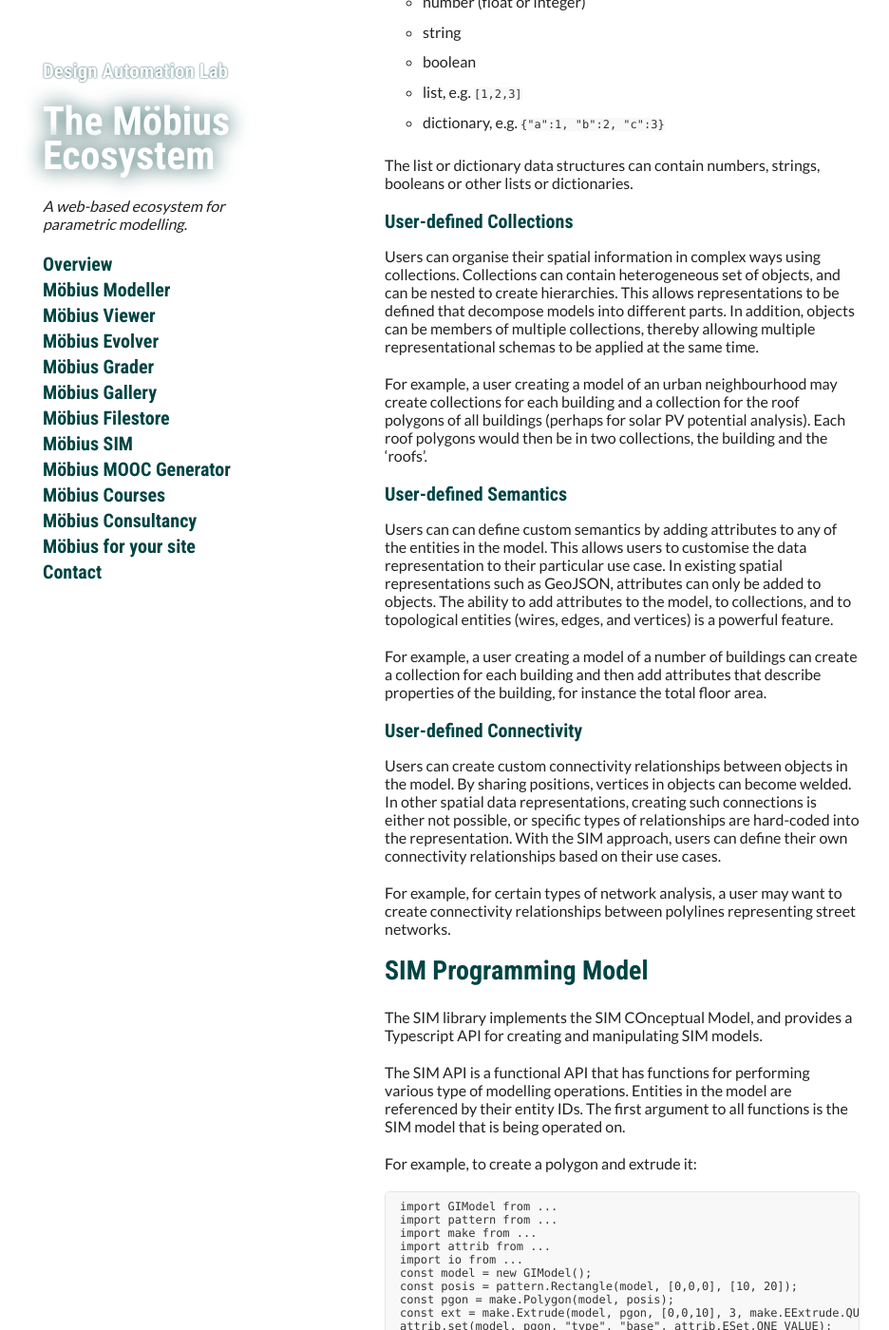
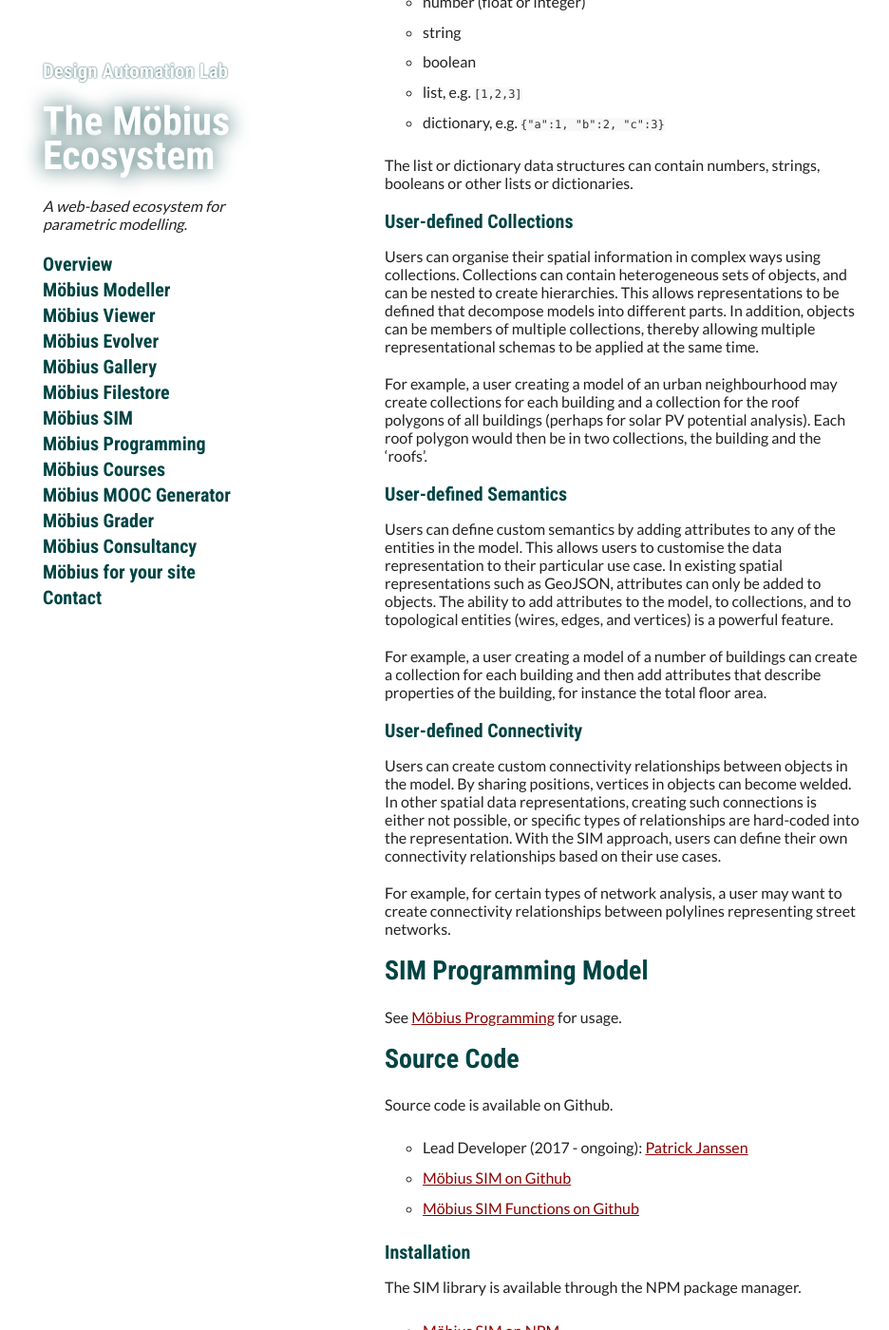
Before and after one commit to design-automation/mobius-website, a Jekyll site: the page built from pages/mobius_sim.md, in a window 1280 px wide and 1400 px high, scrolled down 2768 px. Shown: the whole window at 95% size, without its empty margins (165-1101 px from the left). Built offline with Jekyll 4.4.1, drawn with Linux system fonts in a browser that asks for light colours; our own code applies the rules of GitHub Pages for plain Markdown files; a script that is not in the unit is left out; some of the changed text lies outside the part shown.

Commit message:
Updates to programming/sim/viewer

````diff
--- a/_layouts/default.html
+++ b/_layouts/default.html
@@ -29,12 +29,13 @@
           <h1 class="nav"><a href="/pages/mobius_modeller.html">Möbius Modeller</a></h1>
           <h1 class="nav"><a href="/pages/mobius_viewer.html">Möbius Viewer</a></h1>
           <h1 class="nav"><a href="/pages/mobius_evolver.html">Möbius Evolver</a></h1>
-          <h1 class="nav"><a href="/pages/mobius_grader.html">Möbius Grader</a></h1>
           <h1 class="nav"><a href="/pages/mobius_gallery.html">Möbius Gallery</a></h1>
           <h1 class="nav"><a href="/pages/mobius_filestore.html">Möbius Filestore</a></h1>
           <h1 class="nav"><a href="/pages/mobius_sim.html">Möbius SIM</a></h1>
+          <h1 class="nav"><a href="/pages/mobius_programming.html">Möbius Programming</a></h1>
+          <h1 class="nav"><a href="/pages/mobius_courses.html">Möbius Courses</a></h1>
           <h1 class="nav"><a href="/pages/mobius_mooc_generator.html">Möbius MOOC Generator</a></h1>
-          <h1 class="nav"><a href="/pages/mobius_courses.html">Möbius Courses</a></h1>
+          <h1 class="nav"><a href="/pages/mobius_grader.html">Möbius Grader</a></h1>
           <h1 class="nav"><a href="/pages/mobius_consultancy.html">Möbius Consultancy</a></h1>
           <h1 class="nav"><a href="/pages/mobius_for_your_site.html">Möbius for your site</a></h1>
           <h1 class="nav"><a href="/pages/contact.html">Contact</a></h1>
--- a/pages/mobius_sim.md
+++ b/pages/mobius_sim.md
@@ -92,18 +92,18 @@
 ## User-defined Collections
 
 Users can organise their spatial information in complex ways using collections. Collections can
-contain heterogeneous set of objects, and can be nested to create hierarchies. This allows
+contain heterogeneous sets of objects, and can be nested to create hierarchies. This allows
 representations to be defined that decompose models into different parts. In addition, objects can
 be members of multiple collections, thereby allowing multiple representational schemas to be
 applied at the same time.
 
 For example, a user creating a model of an urban neighbourhood may create collections for each
 building and a collection for the roof polygons of all buildings (perhaps for solar PV potential
-analysis). Each roof polygons would then be in two collections, the building and the 'roofs'.
+analysis). Each roof polygon would then be in two collections, the building and the 'roofs'.
 
 ## User-defined Semantics
 
-Users can can define custom semantics by adding attributes to any of the entities in the model. This
+Users can define custom semantics by adding attributes to any of the entities in the model. This
 allows users to customise the data representation to their particular use case. In existing spatial
 representations such as GeoJSON, attributes can only be added to objects. The ability to add
 attributes to the model, to collections, and to topological entities (wires, edges, and vertices) is
@@ -126,28 +126,7 @@
 
 # SIM Programming Model
 
-The SIM library implements the SIM COnceptual Model, and provides a Typescript API for creating and
-manipulating SIM models.
-
-The SIM API is a functional API that has functions for performing various type of modelling
-operations. Entities in the model are referenced by their entity IDs. The first argument to all
-functions is the SIM model that is being operated on.
-
-For example, to create a polygon and extrude it:
-
-```
-import GIModel from ...
-import pattern from ...
-import make from ...
-import attrib from ...
-import io from ...
-const model = new GIModel();
-const posis = pattern.Rectangle(model, [0,0,0], [10, 20]);
-const pgon = make.Polygon(model, posis);
-const ext = make.Extrude(model, pgon, [0,0,10], 3, make.EExtrude.QUADS);
-attrib.set(model, pgon, "type", "base", attrib.ESet.ONE_VALUE);
-const data = io.Export(model, ext, io.EExport.GLTF);
-```
+See [Möbius Programming](https://mobius.design-automation.net/pages/mobius_programming.html) for usage.
 
 # Source Code
 
````
Also changed, not shown: other parts of pages/mobius_sim.md (+6 -6 lines), pages/mobius_for_your_site.md (+1 -1 lines), pages/mobius_programming.md (added, +57 -0 lines), pages/mobius_viewer.md (+2 -0 lines).
